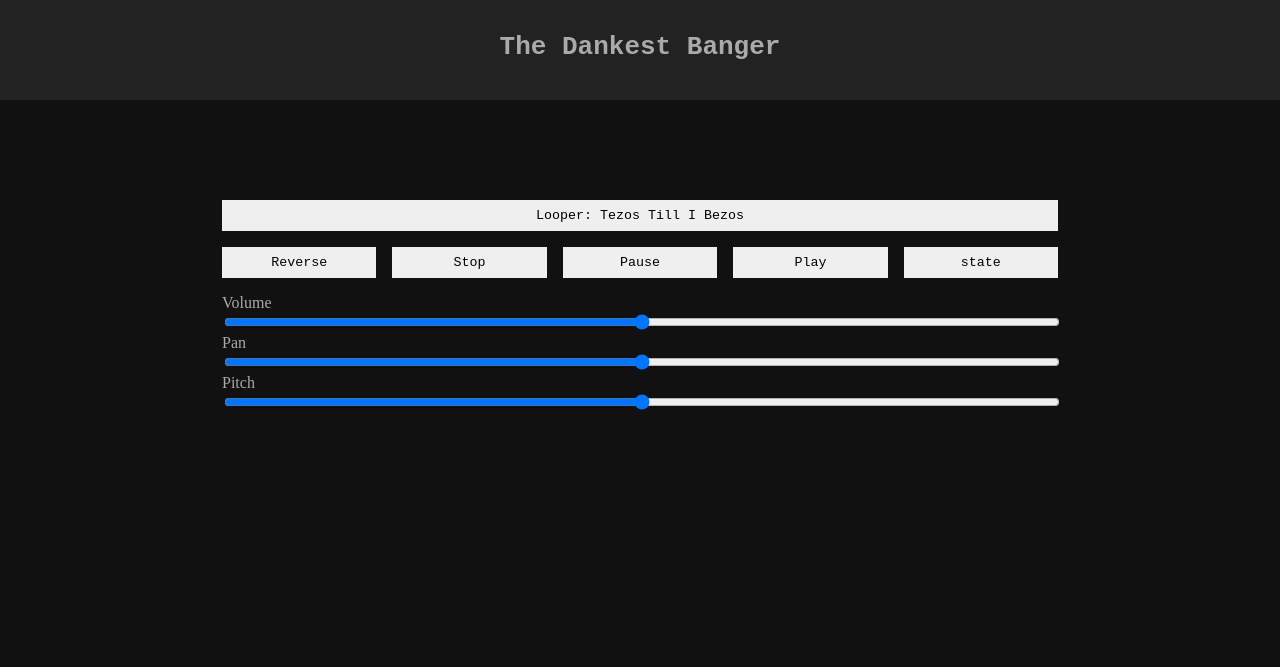
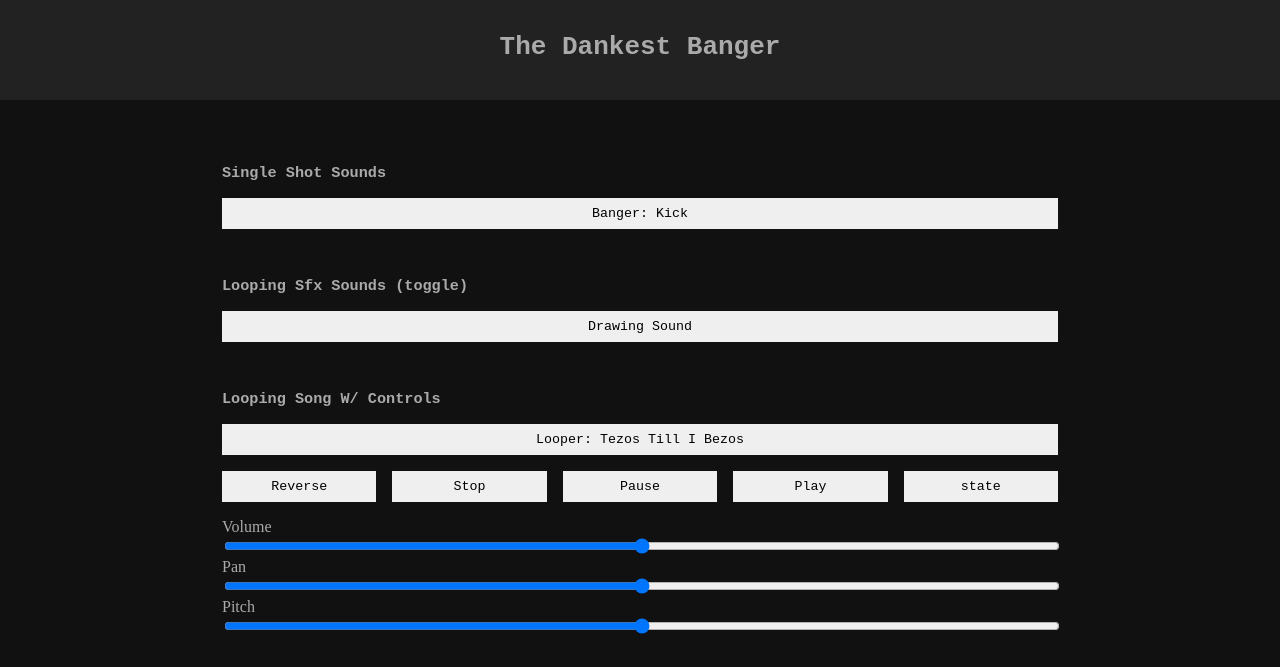
Before and after one commit to dank-inc/banger, a website built with Parcel: page src/index.html in a window 1280 px wide. Built offline with nearby package versions, Linux system fonts and the light colour scheme; no server answers; files whose address does not match are found by name.

Commit message:
make it pretty 💅

```diff
--- a/src/index.html
+++ b/src/index.html
@@ -10,6 +10,11 @@
   <body>
     <h1>The Dankest Banger</h1>
     <div id="controls">
+      <h3>Single Shot Sounds</h3>
+      <div id="drums"></div>
+      <h3>Looping Sfx Sounds (toggle)</h3>
+      <div id="loopingsfx"></div>
+      <h3>Looping Song W/ Controls</h3>
       <div id="root"></div>
       <div id="buttons">
         <button id="reverse">Reverse</button>
--- a/src/index.ts
+++ b/src/index.ts
@@ -9,6 +9,7 @@ const makeButton = (
   el: HTMLElement,
   player: IBanger,
   handler?: (e: MouseEvent) => void,
+  name?: string,
 ) => {
   const playerButton = document.createElement('button')
 
@@ -18,7 +19,7 @@ const makeButton = (
   }
 
   playerButton.addEventListener('click', handler || eventHandler)
-  playerButton.innerHTML = player.name
+  playerButton.innerHTML = name || player.name
   el.appendChild(playerButton)
 }
 
@@ -52,7 +53,7 @@ const main = async () => {
     loop: true,
   })
 
-  makeButton(drumsEl, draw, () => {
+  makeButton(getEl('loopingsfx'), draw, () => {
     if (!draw.playing) draw.play()
     else draw.stop()
   })
--- a/src/style.css
+++ b/src/style.css
@@ -26,6 +26,14 @@ h1 {
   margin: 0;
 }
 
+h3 {
+  font-family: monospace;
+  margin: 0;
+  margin-top: 2rem;
+}
+
+
+
 input, button {
   width: 100%;
 }
```
